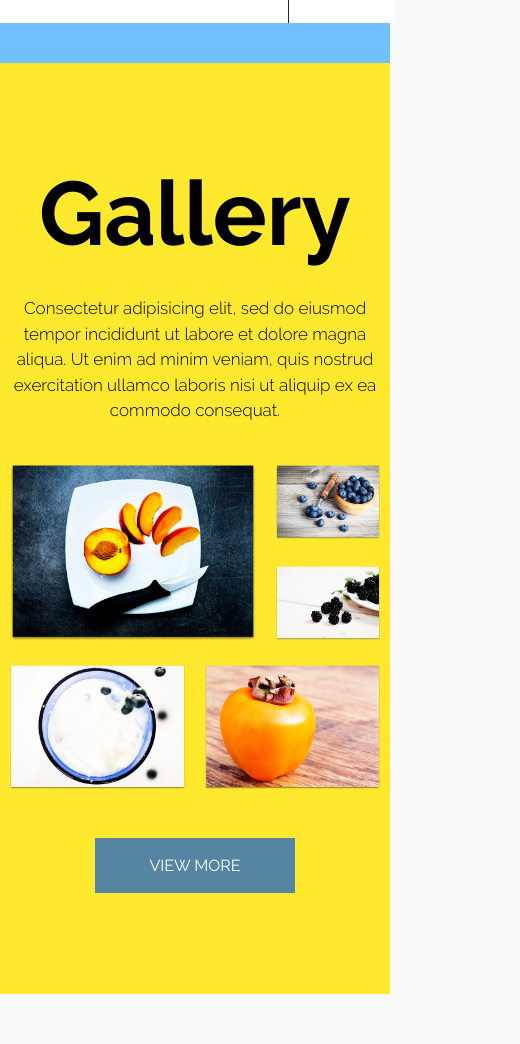
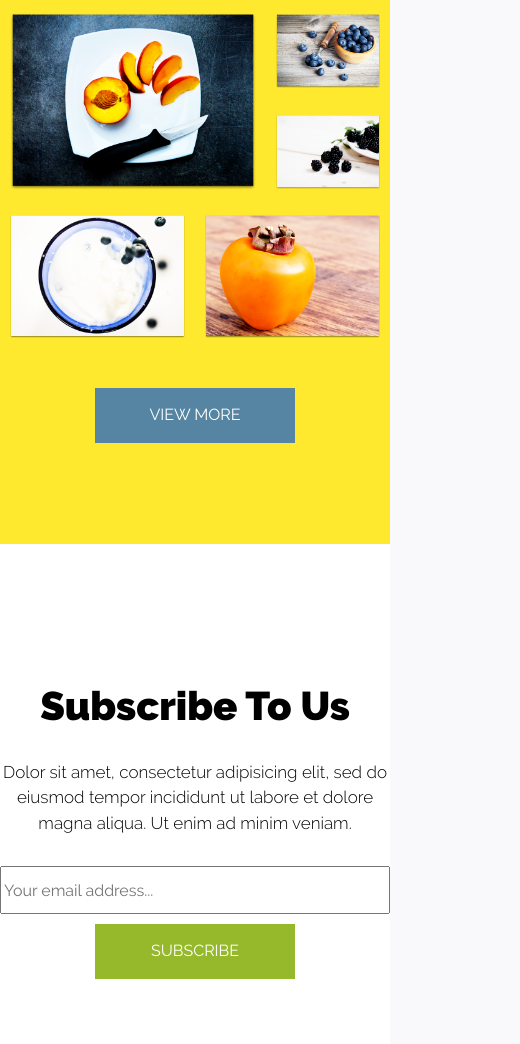
Before and after one commit to artofnext/cahee, a website: page index.html in a window 390 px wide. Shown: the part 2649-3693 px from the top of the page, 520 px wide, since content can reach past the window. Before the commit the page ends 3643 px from the top, so only its background shows below. Drawn offline with Linux system fonts and the light colour scheme.

Commit message:
Subscribe section, small improvements for small screens

```diff
--- a/css/partitions/_main.scss
+++ b/css/partitions/_main.scss
@@ -70,6 +70,8 @@ a {
 body {
     background-color: $color_section1;
     font-family: raleway, Arial, Helvetica, sans-serif;
+    width: 100%;
+    overflow-x: hidden;
 }
 
 
@@ -279,6 +281,14 @@ h2 {
     text-align: center;
 }
 
+.about__img {
+    width: 50%;
+}
+
+.cup-img {
+    width: 100%;
+}
+
 .about__title, .services__title {
     color: white;
     font-size: 90px;
@@ -422,6 +432,48 @@ h2 {
     background-color: $color_button_blue;
 }
 
+.subscribe {
+    background-image: url('../img/bg_subscribe.png');
+    background-repeat: no-repeat;
+    background-size: cover;
+    height: 500px;
+}
+
+.subscribe__container {
+    height: inherit;
+    position: relative;
+}
+
+.subscribe__block {
+    text-align: center;
+    // position: absolute;
+    // left: 35%;
+    // top: 50%;
+    // transform: translate(-50%, -50%);
+}
+
+.subscribe__title {
+    font-size: 40px;
+    padding-top: 140px;
+}
+
+.subscribe__text {
+    // width: 570px;
+}
+
+.subscribe__input {
+    // display: block;
+    width: 100%;
+    height: 48px;
+    margin-right: 30px;
+    margin-bottom: 10px;
+    box-sizing: border-box;
+}
+
+.subscribe__button {
+    background-color: $color_button_green;
+}
+
 @include respond-to ('small') {
 
     .fresh {
@@ -514,11 +566,14 @@ h2 {
     .cup-img {
         // object-fit: contain;
         max-width: 400px;
+        // width: 100%;
     }
 
     .about__img {
-        flex-shrink: 2;
+        // flex-shrink: 2;
         margin-left: -5%;
+        // overflow: hidden;
+        width: 100%;
     }
 
     .about__content {
@@ -541,6 +596,19 @@ h2 {
         flex-basis: 400px;
     }
 
+    .subscribe__block {
+        text-align: left;
+    }
+
+    .subscribe__text {
+        width: 400px;
+    }
+
+    .subscribe__input {
+        width: 400px;
+        height: 48px;
+        margin-right: 30px;
+    }
 
 }
 
@@ -571,4 +639,14 @@ h2 {
     .about__title {
         font-size: 90px;
     }
+
+    .subscribe__text {
+        width: 570px;
+    }
+
+    .subscribe__input {
+        width: 570px;
+        height: 48px;
+        margin-right: 30px;
+    }
 }
--- a/index.html
+++ b/index.html
@@ -151,6 +151,19 @@
           <div class="button__container"><button class="button gallery__button">VIEW MORE</button></div>
         </div>
       </div>
+      <div class="subscribe">
+        <div class="container subscribe__container">
+          <div class="subscribe__block">
+            <h2 class="title subscribe__title">Subscribe To Us</h2>
+            <p class="text subscribe__text">Dolor sit amet, consectetur adipisicing elit, sed do eiusmod tempor incididunt ut
+              labore et dolore magna aliqua. Ut enim ad minim veniam.</p>
+            <form class="subscribe__form" name="subscribe">
+              <input class="subscribe__input" type="text" name="email" placeholder="Your email address..." required>
+              <button class="button subscribe__button">SUBSCRIBE</button>
+            </form>
+          </div>
+        </div>
+      </div>
   <footer>
 
   </footer>
```
Also changed, not shown: css/styles.css.
